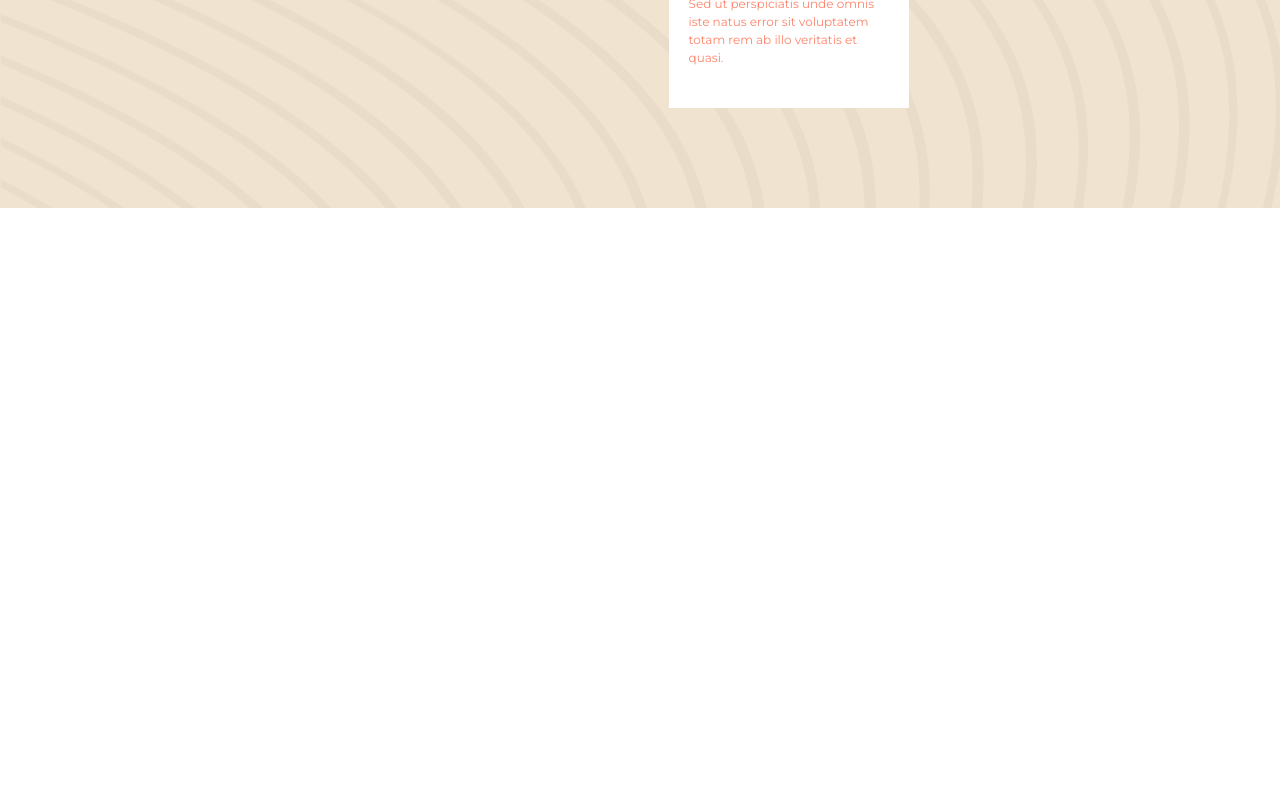
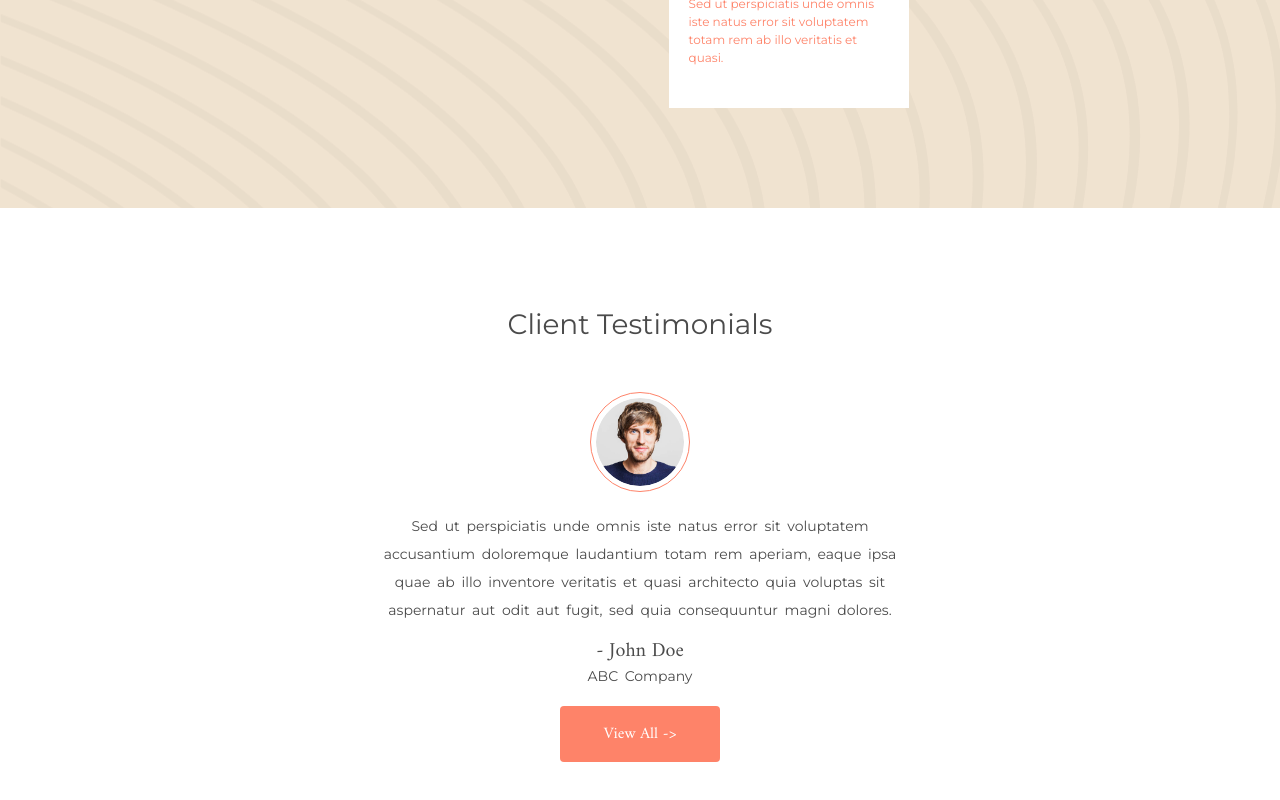
Before and after one commit to atmajayadw/lp-003, a React (Create React App) app: page / in a window 1280 px wide. Shown: the part 3363-4163 px from the top of the page. Before the commit the page ends 4000 px from the top, so only its background shows below. Built offline with nearby package versions, Linux system fonts and the light colour scheme.

Commit message:
Create testimonials

```diff
--- a/src/assets/icon/icons.js
+++ b/src/assets/icon/icons.js
@@ -4,4 +4,6 @@ import Bath from './bath.png'
 import Time from './time.png'
 import Target from './target.png'
 import Support from './support.png'
-export { Logo, Bed, Bath, Time, Target, Support }
+import Profile from './profile.png'
+
+export { Logo, Bed, Bath, Time, Target, Support, Profile }
--- /dev/null
+++ b/src/component/Testimonials.js
@@ -0,0 +1,35 @@
+import React, { Component } from 'react'
+import { Profile } from '../assets/icon/icons.js'
+
+export default class Testimonials extends Component {
+    render() {
+        return (
+            <>
+                <section id="testimonials">
+                    <div className="container ">
+                        <div className="row">
+                            <div className="col-md-6 offset-md-3 testimonials">
+                                <div className="title">
+                                    <h3>Client Testimonials</h3>
+                                </div>
+                                <div className="testi">
+                                    <img src={Profile} className="img-fluid" alt="" />
+                                    <p>Sed ut perspiciatis unde omnis iste natus error sit voluptatem accusantium doloremque laudantium totam rem aperiam, eaque ipsa quae ab illo inventore veritatis et quasi architecto  quia voluptas sit aspernatur aut odit aut fugit, sed quia consequuntur magni dolores.</p>
+                                    <div className="profile">
+                                        <h5>{"-"} John Doe</h5>
+                                        <p>ABC Company</p>
+                                    </div>
+                                </div>
+
+                                <div className="btn btn-view">
+                                    View All {"->"}
+                                </div>
+                            </div>
+                        </div>
+
+                    </div>
+                </section>
+            </>
+        )
+    }
+}
--- a/src/css/main.css
+++ b/src/css/main.css
@@ -536,8 +536,41 @@ body {
   font-size: 12px;
 }
 
-body {
-  height: 4000px;
+#testimonials {
+  padding: 100px 0;
+}
+#testimonials .title {
+  text-align: center;
+  font-family: "Montserrat", serif;
+  margin-bottom: 50px;
+}
+#testimonials .testi img {
+  width: 100px;
+  display: block;
+  margin: 30px auto;
+  border: 1px solid #FE8369;
+  padding: 5px;
+  border-radius: 50%;
+}
+#testimonials .testi p {
+  font-family: "Montserrat", serif;
+  color: #4B4B4B;
+  font-size: 14px;
+  text-align: center;
+  margin-top: -10px;
+  line-height: 2em;
+  word-spacing: 3px;
+}
+#testimonials .testi h5 {
+  text-align: center;
+}
+#testimonials .btn-view {
+  background-color: #FE8369;
+  padding: 15px;
+  color: white;
+  width: 160px;
+  display: block;
+  margin: 0px auto;
 }
 
 /*# sourceMappingURL=main.css.map */
--- a/src/pages/Home.js
+++ b/src/pages/Home.js
@@ -1,12 +1,12 @@
 import React, { Component } from 'react'
 import 'bootstrap/dist/css/bootstrap.min.css';
 import '../css/main.css'
-// import $ from 'jquery';
 import Navbar from '../component/Navbar.js'
 import Jumbotron from '../component/Jumbotron.js'
 import Welcome from '../component/Welcome.js'
 import Featured from '../component/Featured.js'
 import Benefits from '../component/Benefits.js'
+import Testimonials from '../component/Testimonials';
 
 
 
@@ -19,6 +19,7 @@ export default class Home extends Component {
                 <Welcome />
                 <Featured />
                 <Benefits />
+                <Testimonials />
             </>
         )
     }
--- /dev/null
+++ b/src/sass/_testimonials.scss
@@ -0,0 +1,48 @@
+@use 'setup';
+
+#testimonials {
+    padding: 100px 0;
+
+    .title {
+        text-align: center;
+        font-family: setup.$font-content;
+        margin-bottom: 50px;
+    }
+
+    .testi {
+
+        img {
+            width: 100px;
+            display: block;
+            margin: 30px auto;
+            border: 1px solid setup.$primaryColor;
+            padding: 5px;
+            border-radius: 50%;
+        }
+
+        p {
+            font-family: setup.$font-content;
+            color: setup.$textColor;
+            font-size: 14px;
+            text-align: center;
+            margin-top: -10px;
+            line-height: 2em;
+            word-spacing: 3px;
+        }
+
+        h5 {
+            text-align: center;
+        }
+
+
+    }
+
+    .btn-view {
+        background-color: setup.$primaryColor;
+        padding: 15px;
+        color: white;
+        width: 160px;
+        display: block;
+        margin: 0px auto;
+    }
+}
--- a/src/sass/main.scss
+++ b/src/sass/main.scss
@@ -3,7 +3,4 @@
 @use 'welcome';
 @use 'featured';
 @use 'benefits';
-
-body {
-    height: 4000px;
-}
+@use 'testimonials';
```
Also changed, not shown: src/assets/icon/profile.png (added), 1 other file (tests, documents, lock files or other folders).
